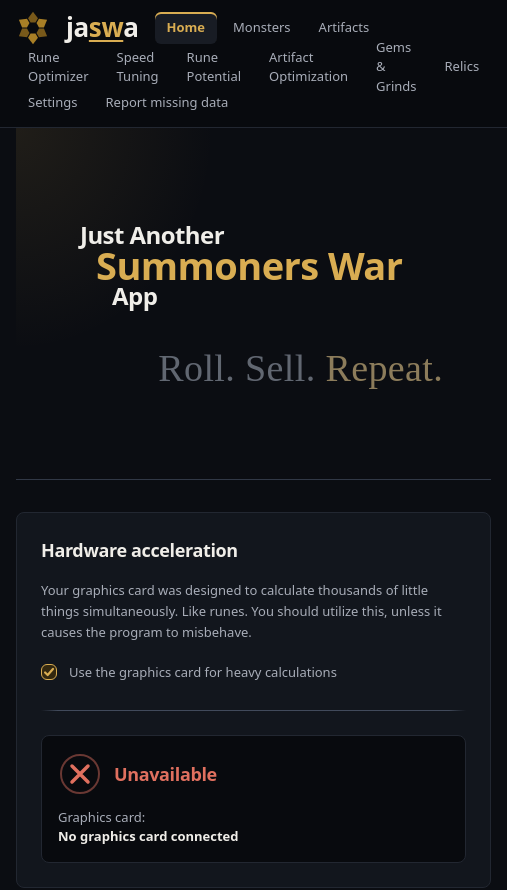
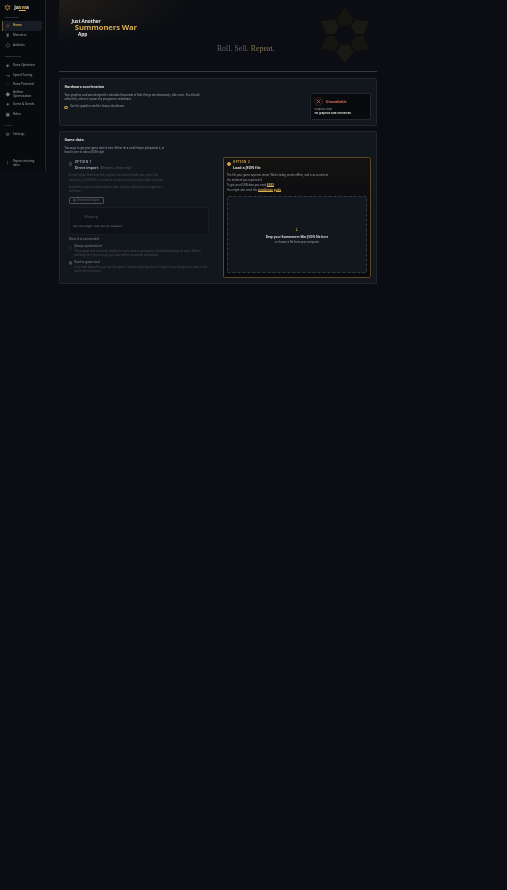
Before and after one commit to BjornElling/jaswa, a Next.js app: page / in a window 390 px wide. Shown: the top 890 px of the page, 507 px wide, since content can reach past the window. After the commit the page ends 844 px from the top, so only its background shows below. Built offline with nearby package versions, Linux system fonts and the light colour scheme.

Commit message:
Standardize the 1920px workspace canvas
Keep every view and library table on one desktop measure so narrow displays scale the same composition instead of rearranging it.

```diff
--- /dev/null
+++ b/app/components/app-viewport.tsx
@@ -0,0 +1,31 @@
+'use client';
+
+import { useEffect, useState, type CSSProperties, type ReactNode } from 'react';
+
+const canvasWidth = 1920;
+
+function viewportScale() {
+  return Math.min(1, window.innerWidth / canvasWidth);
+}
+
+/**
+ * JASWA is drawn on one desktop canvas. Narrower displays see that same
+ * composition reduced as a whole, rather than a second responsive composition
+ * whose columns and controls can drift away from the desktop contract.
+ */
+export function AppViewport({ children }: { children: ReactNode }) {
+  const [scale, setScale] = useState(1);
+
+  useEffect(() => {
+    const update = () => setScale(viewportScale());
+    update();
+    window.addEventListener('resize', update);
+    return () => window.removeEventListener('resize', update);
+  }, []);
+
+  return <div className="app-viewport">
+    <div className="app-canvas" style={{ '--viewport-scale': scale } as CSSProperties}>
+      {children}
+    </div>
+  </div>;
+}
--- a/app/components/artifact-list.tsx
+++ b/app/components/artifact-list.tsx
@@ -2,10 +2,11 @@
 
 import { type ReactNode, useMemo, useState } from 'react';
 import { PageHeader } from './page-chrome';
-import { DataTablePage } from './data-table-page';
+import { DataTablePage, TableColumnGroup } from './data-table-page';
 import { Dropdown } from './dropdown';
 import { ConvertedArtifactMark } from './converted-artifact-mark';
 import { UnrefinedArtifactMark } from './unrefined-artifact-mark';
+import { artifactTableColumns } from '../lib/table-layouts';
 import type { GameRecord } from '../lib/game-data';
 import type { ImportedGame, Preferences } from '../lib/types';
 import { readArtifacts } from '../lib/artifacts';
@@ -93,19 +94,6 @@ function PowerUpMark() {
     <path d="M8 13V3" />
     <path d="m4.5 6.5 3.5-3.5 3.5 3.5" />
   </svg>;
-}
-
-function ArtifactColumnGroup() {
-  return <colgroup>
-    <col className="artifact-col-location" />
-    <col className="artifact-col-value" />
-    <col className="artifact-col-category" />
-    <col className="artifact-col-equipClass" />
-    <col className="artifact-col-grade" />
-    <col className="artifact-col-mainProperty" />
-    <col className="artifact-col-subProperties" />
-    <col className="artifact-col-refinement" />
-  </colgroup>;
 }
 
 function ArtifactTableHeader({ sortHeader }: {
@@ -330,7 +318,7 @@ export function ArtifactList({ game, monsters, preferences }: {
       tableClassName="artifact-grid"
       headerLabel="Artifact library columns"
       tableLabel="Artifact library"
-      columnGroup={<ArtifactColumnGroup />}
+      columnGroup={<TableColumnGroup columns={artifactTableColumns} />}
       header={<ArtifactTableHeader sortHeader={sortHeader} />}
       filters={<>
       <div className="filter-group artifact-filter-search">
--- a/app/components/data-table-page.tsx
+++ b/app/components/data-table-page.tsx
@@ -1,6 +1,11 @@
 'use client';
 
 import type { ReactNode } from 'react';
+import type { TableColumn } from '../lib/table-layouts';
+
+export function TableColumnGroup({ columns }: { columns: readonly TableColumn[] }) {
+  return <colgroup>{columns.map((column) => <col key={column.key} style={{ width: column.width }} />)}</colgroup>;
+}
 
 type DataTablePageProps = {
   filters: ReactNode;
--- a/app/components/monster-overview.tsx
+++ b/app/components/monster-overview.tsx
@@ -2,7 +2,7 @@
 
 import { type ReactNode, useMemo, useState } from 'react';
 import { PageHeader } from './page-chrome';
-import { DataTablePage } from './data-table-page';
+import { DataTablePage, TableColumnGroup } from './data-table-page';
 import { MonsterPortrait } from './monster-portrait';
 import { monsterPresentation } from '../lib/monster-catalog';
 import type { MonsterArchetype } from '../lib/monster-catalog';
@@ -20,6 +20,7 @@ import type { MonsterGridColumn, MonsterRow, SortKey } from '../lib/monster-grid
 import { numberedMonsterNames } from '../lib/monster-names';
 import { formatNumber } from '../lib/formatting';
 import { useLocalStorageState } from '../lib/local-storage-state';
+import { monsterTableColumns } from '../lib/table-layouts';
 
 type MonsterFilterState = {
   search: string;
@@ -56,20 +57,6 @@ function isMonsterFilterState(value: unknown): value is MonsterFilterState {
     && typeof candidate.showStorage === 'boolean'
     && typeof candidate.showFodderMonsters === 'boolean'
     && typeof candidate.showBelowMaxLevel === 'boolean';
-}
-
-function MonsterColumnGroup({ columns }: { columns: MonsterGridColumn[] }) {
-  return <colgroup>
-    <col className="monster-col-index" />
-    <col className="monster-col-name" />
-    <col className="monster-col-sets" />
-    {columns.map((column) => <col key={column.key} className={`monster-col-${column.key}`} />)}
-    <col className="monster-col-artifacts" />
-    <col className="monster-col-relic" />
-    <col className="monster-col-ehp" />
-    <col className="monster-col-ehpD" />
-    <col className="monster-col-dmg" />
-  </colgroup>;
 }
 
 function MonsterTableHeader({ columns, sortHeader }: {
@@ -235,7 +222,7 @@ export function MonsterOverview({ monsters, preferences }: { monsters: GameRecor
     tableClassName="monster-grid"
     headerLabel="Monster roster columns"
     tableLabel="Monster roster"
-    columnGroup={<MonsterColumnGroup columns={columns} />}
+    columnGroup={<TableColumnGroup columns={monsterTableColumns} />}
     header={<MonsterTableHeader columns={columns} sortHeader={sortHeader} />}
     filters={<>
       <div className="filter-group">
--- a/app/globals.css
+++ b/app/globals.css
@@ -56,8 +56,13 @@
   --s6: 32px;
   --s7: 48px;
 
+  /* The product has one working canvas. Pages are composed for this desktop
+     measure; a narrower display scales the canvas as a whole in AppViewport. */
+  --canvas-width: 1920px;
+  --canvas-height: 1080px;
+  --rail: 224px;
+  --content-box: 1632px;
   --row: 40px;
-  --rail: 244px;
   --strip: 52px;
   /* One filter group's column in the strip. Wide enough for the widest group —
      the search field, and the five-button Element and Quality rows — so every
@@ -71,9 +76,9 @@
   /* The account libraries use one fixed table measure. Their filters, column
      heading and rows all share it, so a page cannot acquire a second, almost
      identical width as its controls grow. */
-  --measure: 1120px;
-  --workspace-max: 1480px;
-  --measure-grid: 1744px;
+  --measure: var(--content-box);
+  --workspace-max: var(--content-box);
+  --measure-grid: var(--content-box);
   --gutter: var(--s6);
 
   /* type scale */
@@ -97,7 +102,7 @@
 /* Keep a real vertical track from the first paint. `scrollbar-gutter` alone
    still shifts Chromium's root box when a result table first overflows; a
    permanent track keeps controls fixed while a calculation reveals its rows. */
-html { overflow-y: scroll; scrollbar-gutter: auto; }
+html { overflow-y: scroll; overflow-x: hidden; scrollbar-gutter: auto; }
 
 body {
   margin: 0;
@@ -106,6 +111,16 @@ body {
   font-family: var(--sans);
   font-size: 14px;
   -webkit-font-smoothing: antialiased;
+}
+
+/* The viewport owns scaling, not individual pages. `zoom` participates in
+   layout, unlike a transform, so a long workspace still reserves its complete
+   vertical reading track while it is reduced for a narrower display. */
+.app-viewport { width: 100%; min-height: 100vh; }
+.app-canvas {
+  width: max(100%, var(--canvas-width));
+  min-height: var(--canvas-height);
+  zoom: var(--viewport-scale, 1);
 }
 
 button, input, select, textarea { font: inherit; }
@@ -129,7 +144,8 @@ button { cursor: pointer; }
 
 /* ---------------------------------------------------------------- shell */
 .app-shell {
-  min-height: 100vh;
+  min-width: var(--canvas-width);
+  min-height: var(--canvas-height);
   display: grid;
   grid-template-columns: var(--rail) minmax(0, 1fr);
 }
@@ -314,12 +330,12 @@ button { cursor: pointer; }
    that is. Four columns need 1184px of a 1600px window beside the rail; below
    that the strip steps down rather than letting a column overflow. */
 .filter-strip > .filter-group:nth-child(4n + 1) { padding-left: 0; border-left: 0; }
-@media (max-width: 1700px) {
+@media (min-width: 1921px) and (max-width: 1700px) {
   .filter-strip { --filter-columns: 3; }
   .filter-strip > .filter-group:nth-child(4n + 1) { padding-left: var(--s4); border-left: 1px solid var(--line); }
   .filter-strip > .filter-group:nth-child(3n + 1) { padding-left: 0; border-left: 0; }
 }
-@media (max-width: 1120px) {
+@media (min-width: 1921px) and (max-width: 1120px) {
   .filter-strip { --filter-columns: 2; }
   .filter-strip > .filter-group:nth-child(3n + 1) { padding-left: var(--s4); border-left: 1px solid var(--line); }
   .filter-strip > .filter-group:nth-child(2n + 1) { padding-left: 0; border-left: 0; }
@@ -378,7 +394,7 @@ button { cursor: pointer; }
 .artifact-filter-type { grid-area: type; }
 .artifact-filter-element { grid-area: element; }
 .artifact-filter-archetype { grid-area: archetype; }
-@media (max-width: 1700px) {
+@media (min-width: 1921px) and (max-width: 1700px) {
   .artifact-filter-strip {
     grid-template-areas:
       "search quality main"
@@ -386,7 +402,7 @@ button { cursor: pointer; }
       ". location archetype";
   }
 }
-@media (max-width: 1120px) {
+@media (min-width: 1921px) and (max-width: 1120px) {
   .artifact-filter-strip {
     grid-template-areas:
       "search quality"
@@ -397,7 +413,7 @@ button { cursor: pointer; }
       ". archetype";
   }
 }
-@media (max-width: 760px) {
+@media (min-width: 1921px) and (max-width: 760px) {
   .artifact-filter-strip {
     grid-template-columns: minmax(0, 1fr);
     grid-template-areas:
@@ -478,7 +494,7 @@ button { cursor: pointer; }
   padding: var(--s5) 0 var(--s7);
 }
 .artifact-library { width: 100%; }
-@media (max-width: 760px) {
+@media (min-width: 1921px) and (max-width: 760px) {
   .filter-strip { --filter-columns: 1; }
   .filter-strip > .filter-group:nth-child(2n + 1) { padding-left: var(--s4); border-left: 1px solid var(--line); }
   .filter-strip > .filter-group { padding-left: 0; border-left: 0; }
@@ -511,39 +527,9 @@ button { cursor: pointer; }
    lines up with a section heading instead of hugging the rail. */
 .grid-table { width: 100%; border-collapse: collapse; font-size: var(--t-body); }
 .monster-grid { width: 100%; min-width: 0; table-layout: fixed; }
-.monster-grid .monster-col-index { width: 4.1284%; }
-.monster-grid .monster-col-name { width: 13.7615%; }
-.monster-grid .monster-col-sets { width: 7.7982%; }
-.monster-grid .monster-col-level { width: 3.6697%; }
-.monster-grid .monster-col-hp,
-.monster-grid .monster-col-atk,
-.monster-grid .monster-col-def { width: 5.5046%; }
-.monster-grid .monster-col-spd,
-.monster-grid .monster-col-criticalRate,
-.monster-grid .monster-col-criticalDamage,
-.monster-grid .monster-col-resistance,
-.monster-grid .monster-col-accuracy { width: 4.5872%; }
-.monster-grid .monster-col-artifacts { width: 6.422%; }
-.monster-grid .monster-col-relic { width: 4.5872%; }
-.monster-grid .monster-col-ehp,
-.monster-grid .monster-col-ehpD { width: 6.422%; }
-.monster-grid .monster-col-dmg { width: 7.3394%; }
 /* Artifact rows are allowed to grow for their four sub-property lines; the
    shell still supplies their width and column-heading behaviour. */
 .artifact-grid { width: 100%; min-width: 0; table-layout: fixed; }
-/* The freed index column went here: monster names are the longest thing in the
-   row that has to stay on one line. */
-.artifact-grid .artifact-col-location { width: 17.8899%; }
-.artifact-grid .artifact-col-value { width: 7.7982%; }
-.artifact-grid .artifact-col-category { width: 7.3394%; }
-.artifact-grid .artifact-col-equipClass { width: 7.7982%; }
-.artifact-grid .artifact-col-grade { width: 7.3394%; }
-.artifact-grid .artifact-col-mainProperty { width: 8.7156%; }
-/* The substats column funds the refinement flag beside it: the widths are a
-   percentage set that has to keep summing to 100, so the new column's share
-   comes out of the widest one rather than pushing the total over. */
-.artifact-grid .artifact-col-subProperties { width: 39.1193%; }
-.artifact-grid .artifact-col-refinement { width: 4%; }
 .artifact-grid tbody td { height: auto; padding-block: var(--s2); vertical-align: top; }
 /* The marker is the cell's only content, so the margin it carries for
    trailing running text is dropped here. */
@@ -921,7 +907,7 @@ button { cursor: pointer; }
   color: var(--dim);
   font-size: var(--t-body); line-height: 1.5;
 }
-@media (max-width: 1280px) {
+@media (min-width: 1921px) and (max-width: 1280px) {
   .artifact-general-layout { grid-template-columns: minmax(0, 1fr); }
   .artifact-general-layout > .slider { width: 100%; }
 }
@@ -976,7 +962,7 @@ button { cursor: pointer; }
 .artifact-conversion-layout .import-routes {
   grid-template-columns: minmax(0, 1fr) 1px minmax(0, 1fr) 1px minmax(0, 1fr);
 }
-@media (max-width: 1080px) {
+@media (min-width: 1921px) and (max-width: 1080px) {
   .artifact-conversion-layout .import-routes {
     grid-template-columns: minmax(0, 1fr);
   }
@@ -1021,7 +1007,7 @@ button { cursor: pointer; }
    that count them — one select per slider, in the same left-to-right order the
    tracks read. */
 .grade-fields { display: grid; gap: var(--s4); }
-@media (max-width: 1280px) {
+@media (min-width: 1921px) and (max-width: 1280px) {
   /* stacked under the sliders, the two selects have the width to sit abreast */
   .grade-fields { grid-template-columns: repeat(auto-fit, minmax(200px, 1fr)); }
 }
@@ -1032,7 +1018,7 @@ button { cursor: pointer; }
   gap: var(--s5);
 }
 
-@media (max-width: 1280px) {
+@media (min-width: 1921px) and (max-width: 1280px) {
   /* the aside drops beneath the sliders */
   .settings-layout { grid-template-columns: minmax(0, 1fr); }
   .settings-rule {
@@ -1040,7 +1026,7 @@ button { cursor: pointer; }
     background: linear-gradient(90deg, transparent, var(--rule) 4%, var(--rule) 96%, transparent);
   }
 }
-@media (max-width: 720px) {
+@media (min-width: 1921px) and (max-width: 720px) {
   .slider-grid { grid-template-columns: minmax(0, 1fr); }
 }
 .slider-label {
@@ -1129,7 +1115,7 @@ button { cursor: pointer; }
    Without this a long row (nine restrictions on a phone) overflows sideways.
    The threshold is the widest point at which any panel stacks, so wrapping is
    always available by the time a row has the full panel width to itself. */
-@media (max-width: 960px) {
+@media (min-width: 1921px) and (max-width: 960px) {
   .filter-panel .filter-group { white-space: normal; }
   .filter-panel .filter-group-controls { flex-wrap: wrap; }
 }
@@ -1214,12 +1200,12 @@ button { cursor: pointer; }
 .best-monster-table th:nth-child(1) { width: 37%; }
 .best-monster-table tr:last-child td { border-bottom: 0; }
 .best-monster-table td b { font-family: var(--mono); font-variant-numeric: tabular-nums; font-weight: 500; }
-@media (max-width: 1420px) {
+@media (min-width: 1921px) and (max-width: 1420px) {
   .best-monster-filters { grid-template-columns: max-content minmax(20ch, 1fr) max-content; }
   .best-artifact-calculate { justify-self: start; }
   .best-monster-calculate { justify-self: start; }
 }
-@media (max-width: 1200px) {
+@media (min-width: 1921px) and (max-width: 1200px) {
   .best-artifact-filters {
     grid-template-columns: max-content minmax(0, 1fr);
     grid-template-areas:
@@ -1229,7 +1215,7 @@ button { cursor: pointer; }
       "calculate calculate";
   }
 }
-@media (max-width: 900px) {
+@media (min-width: 1921px) and (max-width: 900px) {
   .best-artifact-filters { grid-template-columns: minmax(0, 1fr); align-items: stretch; }
   .best-monster-filters { grid-template-columns: minmax(0, 1fr); align-items: stretch; }
   .best-artifact-filters { grid-template-areas: "element" "archetype" "location" "include" "monster" "calculate"; }
@@ -1394,7 +1380,7 @@ button { cursor: pointer; }
 .artifact-recommendation-sell { color: var(--faint); }
 /* Below about 1240px the action no longer fits beside the filters, so it drops
    under them. The three filter rows are unchanged. */
-@media (max-width: 1240px) {
+@media (min-width: 1921px) and (max-width: 1240px) {
   .artifact-recommendation-filters {
     grid-template-columns: max-content max-content max-content;
     grid-template-areas:
@@ -1408,7 +1394,7 @@ button { cursor: pointer; }
 }
 /* Below about 960px the three filter columns no longer fit, so every block
    takes its own row. */
-@media (max-width: 960px) {
+@media (min-width: 1921px) and (max-width: 960px) {
   /* Matches .filter-panel.is-stacked; spelled out because this panel also
      needs its own area names for the action. */
   .artifact-recommendation-filters { grid-template-columns: minmax(0, 1fr); grid-template-areas: "type" "restriction" "quality" "main" "substat" "location" "calculate"; align-items: stretch; }
@@ -1843,10 +1829,10 @@ button { cursor: pointer; }
 
 /* Eleven columns need the full measure. Below it the targets fall to six and
    then four per line — still a grid, so the pairs stay aligned. */
-@media (max-width: 1180px) {
+@media (min-width: 1921px) and (max-width: 1180px) {
   .target-line { grid-template-columns: repeat(6, minmax(0, 1fr)); }
 }
-@media (max-width: 720px) {
+@media (min-width: 1921px) and (max-width: 720px) {
   .preset-card { padding: var(--s4); }
   /* the label moves above its value so neither column is squeezed */
   .preset-row { grid-template-columns: minmax(0, 1fr); gap: var(--s1); }
@@ -2048,7 +2034,7 @@ button { cursor: pointer; }
   opacity: .1;
   pointer-events: none;
 }
-@media (max-width: 1180px) {
+@media (min-width: 1921px) and (max-width: 1180px) {
   .hero-rune { display: none; }
 }
 .hero-rune img { width: 100%; height: 100%; object-fit: contain; display: block; }
@@ -2381,7 +2367,7 @@ button { cursor: pointer; }
   gap: var(--s5);
   align-items: stretch;
 }
-@media (max-width: 1080px) {
+@media (min-width: 1921px) and (max-width: 1080px) {
   /* Below this the two columns are too narrow for the drop zone to read as a
      target, so the routes stack and the rule turns horizontal. */
   .import-routes { grid-template-columns: minmax(0, 1fr); }
@@ -2975,7 +2961,7 @@ button { cursor: pointer; }
 .field-compact input[type='number']::-webkit-outer-spin-button,
 .field-compact input[type='number']::-webkit-inner-spin-button { -webkit-appearance: none; margin: 0; }
 
-@media (max-width: 820px) {
+@media (min-width: 1921px) and (max-width: 820px) {
   .editor-pair, .editor-slots { grid-template-columns: minmax(0, 1fr); }
   .editor-targets { grid-template-columns: repeat(2, minmax(0, 1fr)); }
   .dialog.editor { max-height: 92vh; }
@@ -2985,13 +2971,13 @@ button { cursor: pointer; }
 /* ----------------------------------------------------------- responsive */
 
 /* below the measure there is no spare width for a gutter this wide */
-@media (max-width: 1100px) {
+@media (min-width: 1921px) and (max-width: 1100px) {
   :root { --gutter: var(--s5); }
 }
 
 
 /* the rail collapses to a horizontal bar of labelled items */
-@media (max-width: 900px) {
+@media (min-width: 1921px) and (max-width: 900px) {
   :root { --gutter: var(--s4); }
   .app-shell { grid-template-columns: 1fr; }
   .rail {
@@ -3164,7 +3150,7 @@ button { cursor: pointer; }
 /* The parenthetical is a note about the value, not part of it. */
 .value-note { color: var(--faint); }
 
-@media (max-width: 760px) {
+@media (min-width: 1921px) and (max-width: 760px) {
   /* Below the fold of the fixed column the row stacks anyway, so the reserved
      width would only force a horizontal scroll. */
   .folder-name { width: auto; }
@@ -3193,7 +3179,7 @@ button { cursor: pointer; }
 
 /* Narrow: the legend takes its own line above the options rather than
    squeezing them into what is left of the row. */
-@media (max-width: 760px) {
+@media (min-width: 1921px) and (max-width: 760px) {
   .setting-line, .radio-line { grid-template-columns: minmax(0, 1fr); gap: var(--s2); }
   .zone-select .jaswa-select { width: 100%; }
 }
--- a/app/layout.tsx
+++ b/app/layout.tsx
@@ -1,5 +1,6 @@
 import type { Metadata, Viewport } from 'next';
 import { PwaServiceWorker } from './components/pwa-service-worker';
+import { AppViewport } from './components/app-viewport';
 import './globals.css';
 
 export const metadata: Metadata = {
@@ -14,5 +15,5 @@ export const metadata: Metadata = {
 /* The manifest carries this for the installed app; the meta tag is what a
    plain mobile browser tab reads. Both are the app's own ground, so the
    chrome around the page does not flash a colour the page never uses. */
-export const viewport: Viewport = { themeColor: '#0b0d12' };
-export default function RootLayout({ children }: Readonly<{ children: React.ReactNode }>) { return <html lang="en"><body><PwaServiceWorker />{children}</body></html>; }
+export const viewport: Viewport = { width: 1920, initialScale: 1, themeColor: '#0b0d12' };
+export default function RootLayout({ children }: Readonly<{ children: React.ReactNode }>) { return <html lang="en"><body><PwaServiceWorker /><AppViewport>{children}</AppViewport></body></html>; }
--- /dev/null
+++ b/app/lib/table-layouts.ts
@@ -0,0 +1,40 @@
+export type TableColumn = {
+  key: string;
+  width: string;
+};
+
+/**
+ * The two account libraries use declared column plans instead of scattered CSS
+ * percentages. A table's two rendered halves receive the same plan, which is
+ * what keeps its filter, heading and rows on one immutable grid.
+ */
+export const monsterTableColumns: readonly TableColumn[] = [
+  { key: 'index', width: '4.1284%' },
+  { key: 'name', width: '13.7615%' },
+  { key: 'sets', width: '7.7982%' },
+  { key: 'level', width: '3.6697%' },
+  { key: 'hp', width: '5.5046%' },
+  { key: 'atk', width: '5.5046%' },
+  { key: 'def', width: '5.5046%' },
+  { key: 'spd', width: '4.5872%' },
+  { key: 'criticalRate', width: '4.5872%' },
+  { key: 'criticalDamage', width: '4.5872%' },
+  { key: 'resistance', width: '4.5872%' },
+  { key: 'accuracy', width: '4.5872%' },
+  { key: 'artifacts', width: '6.422%' },
+  { key: 'relic', width: '4.5872%' },
+  { key: 'ehp', width: '6.422%' },
+  { key: 'ehpD', width: '6.422%' },
+  { key: 'dmg', width: '7.3394%' },
+];
+
+export const artifactTableColumns: readonly TableColumn[] = [
+  { key: 'location', width: '17.8899%' },
+  { key: 'value', width: '7.7982%' },
+  { key: 'category', width: '7.3394%' },
+  { key: 'equipClass', width: '7.7982%' },
+  { key: 'grade', width: '7.3394%' },
+  { key: 'mainProperty', width: '8.7156%' },
+  { key: 'subProperties', width: '39.1193%' },
+  { key: 'refinement', width: '4%' },
+];
--- a/eslint.config.mjs
+++ b/eslint.config.mjs
@@ -5,7 +5,7 @@ import nextTs from 'eslint-config-next/typescript';
 const eslintConfig = defineConfig([
   ...nextVitals,
   ...nextTs,
-  globalIgnores(['.next/**', 'out/**', 'build/**', 'client/**', 'helper/**', 'next-env.d.ts']),
+  globalIgnores(['.next/**', '.next-verify/**', 'out/**', 'build/**', 'client/**', 'helper/**', 'next-env.d.ts']),
   {
     files: ['**/*.{jsx,tsx}'],
     rules: {
--- a/next.config.ts
+++ b/next.config.ts
@@ -1,6 +1,9 @@
 import type { NextConfig } from 'next';
 
 const nextConfig: NextConfig = {
+  /* A local preview owns .next while it is running. Verification receives an
+     isolated output directory so it never interrupts that preview. */
+  distDir: process.env.JASWA_NEXT_DIST_DIR ?? '.next',
   turbopack: { root: process.cwd() },
 };
 
```
Also changed, not shown: 1 other file (tests, documents, lock files or other folders).
